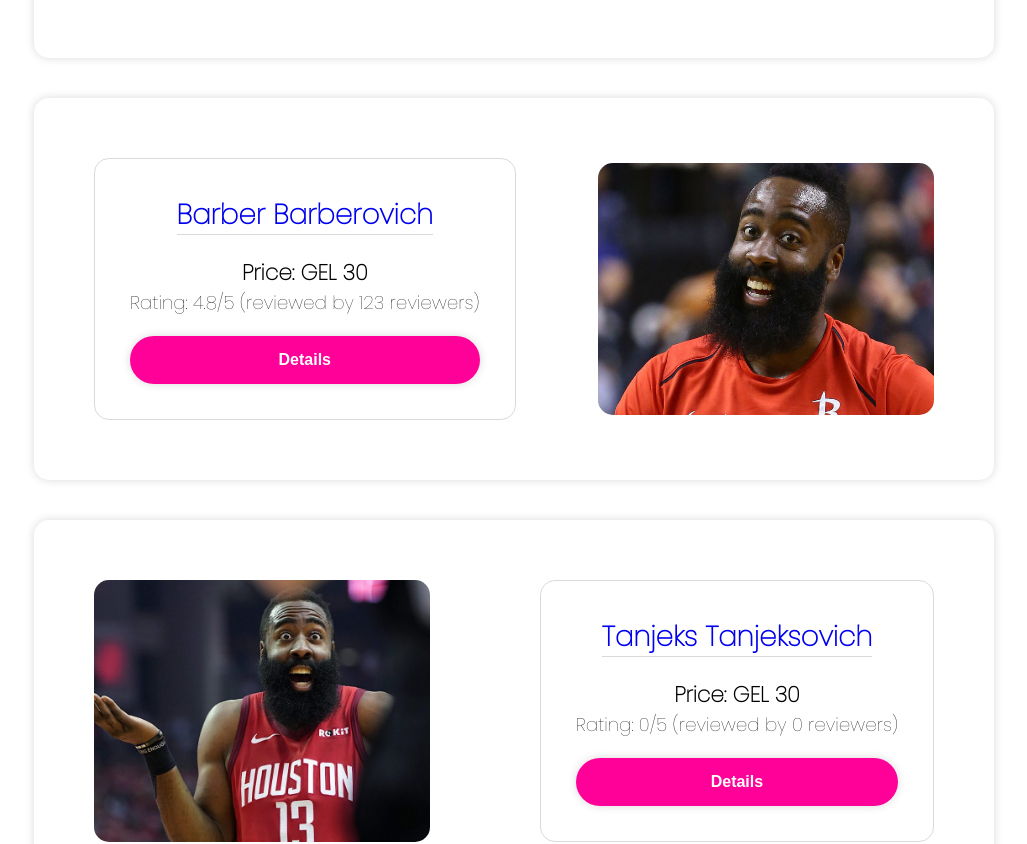
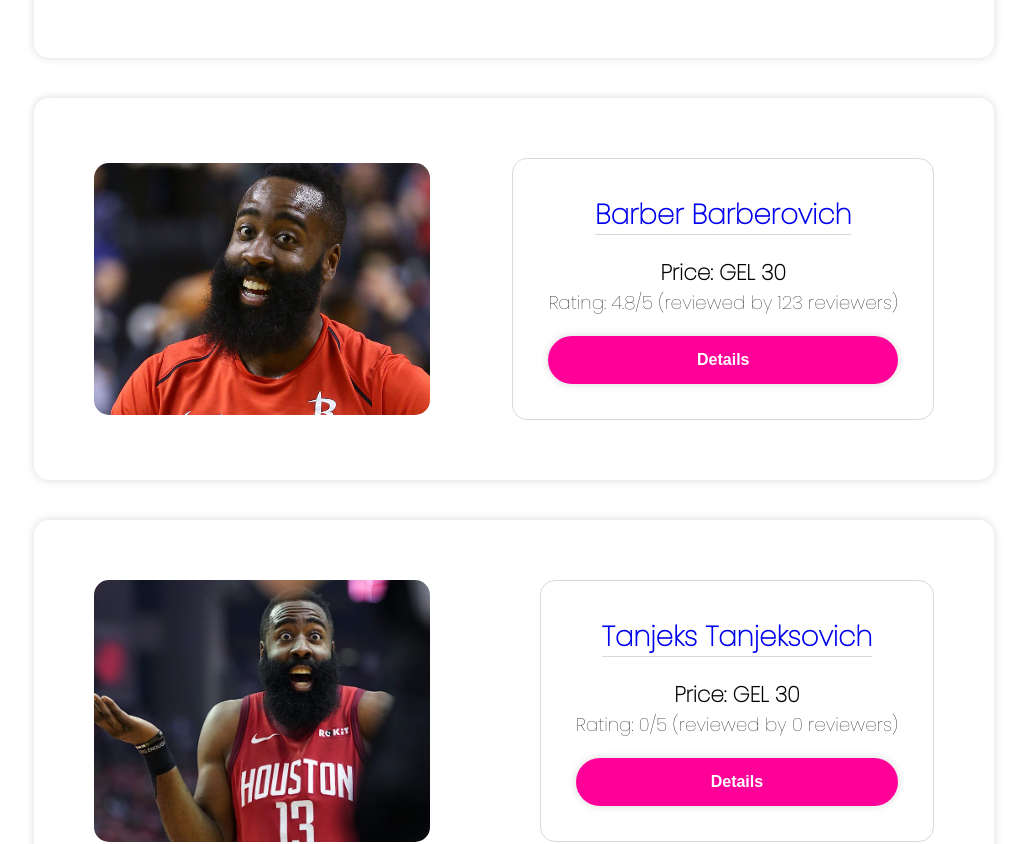
Before and after one commit to temoabb/barber-shop, a React (Create React App) app: page /barbers in a window 1280 px wide. Shown: the part 564-1408 px from the top of the page, without its empty margins (126-1153 px from the left). Built offline with nearby package versions, Linux system fonts and the light colour scheme; data requests are answered from the project's data file.

Commit message:
Add animate prop to BarberCard component and use it in BarberDetails

```diff
--- a/db.json
+++ b/db.json
@@ -9,13 +9,7 @@
       "lastname": "adasdsa",
       "address": "sdada",
       "price": "12",
-      "id": 1,
-      "bookings": [
-        {
-          "id": 1,
-          "firstname": "PS5"
-        }
-      ]
+      "id": 1
     },
     {
       "id": 2,
@@ -138,6 +132,13 @@
       "bookingDate": "2022-06-02",
       "bookingTime": "21:15",
       "id": 3
+    },
+    {
+      "clientEmail": "dummy@gmail.com",
+      "barberEmail": "tanjeks@gmail.com",
+      "bookingDate": "2022-06-20",
+      "bookingTime": "03:47",
+      "id": 4
     }
   ]
 }
--- a/src/components/BarberCard.js
+++ b/src/components/BarberCard.js
@@ -19,12 +19,17 @@ const BarberCard = (props) => {
     review,
     reviewamount,
     onClick,
+    animate,
   } = props;
 
   const location = useLocation();
 
   return (
-    <StyledBarberCard key={id} direction={id % 2 === 0 ? "row-reverse" : ""}>
+    <StyledBarberCard
+      key={id}
+      animate={animate}
+      direction={id % 2 === 0 ? "row-reverse" : ""}
+    >
       <img src={id % 2 === 0 ? harden1 : harden2} alt="harden" />
       <div>
         <h2>
--- a/src/components/styles/BarberCard.styled.js
+++ b/src/components/styles/BarberCard.styled.js
@@ -9,7 +9,9 @@ export const StyledBarberCard = styled.div`
   box-shadow: 0 0 10px rgba(0, 0, 0, 0.15);
   margin: 40px 0;
   padding: 60px;
-  flex-direction: ${({ direction }) => direction || "row"};
+
+  animation: ${({ animate }) =>
+    animate ? "slide-down 300ms ease-out forwards" : ""};
 
   & > div {
     text-align: center;
@@ -37,14 +39,6 @@ export const StyledBarberCard = styled.div`
     border-bottom: 1px solid rgba(0, 0, 0, 0.15);
   }
 
-  /* img {
-    width: 80%;
-  } */
-
-  /* & > div {
-    flex: 1;
-  } */
-
   @media (max-width: 900px) {
     flex-direction: column;
     & > img {
@@ -54,6 +48,17 @@ export const StyledBarberCard = styled.div`
 
     & > div {
       border: none;
+    }
+  }
+
+  @keyframes slide-down {
+    from {
+      opacity: 0;
+      transform: translateY(-3rem);
+    }
+    to {
+      opacity: 1;
+      transform: translateY(0);
     }
   }
 `;
--- a/src/pages/BarberDetails.page.js
+++ b/src/pages/BarberDetails.page.js
@@ -161,7 +161,9 @@ const BarberDetails = () => {
   return (
     <>
       {modal}
-      {barber && <BarberCard {...barber} onClick={handleArrangeVisit} />}
+      {barber && (
+        <BarberCard animate {...barber} onClick={handleArrangeVisit} />
+      )}
     </>
   );
 };
```
